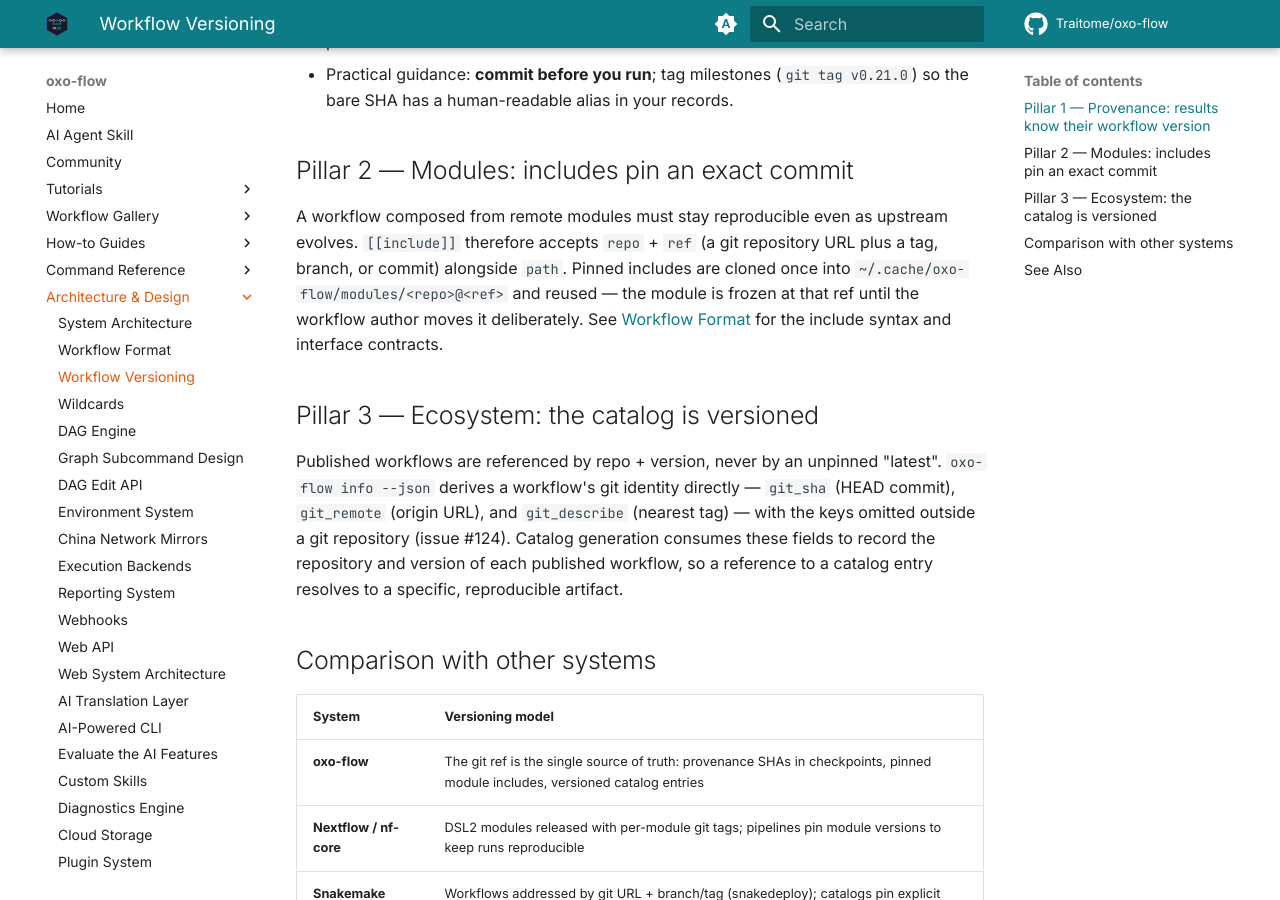
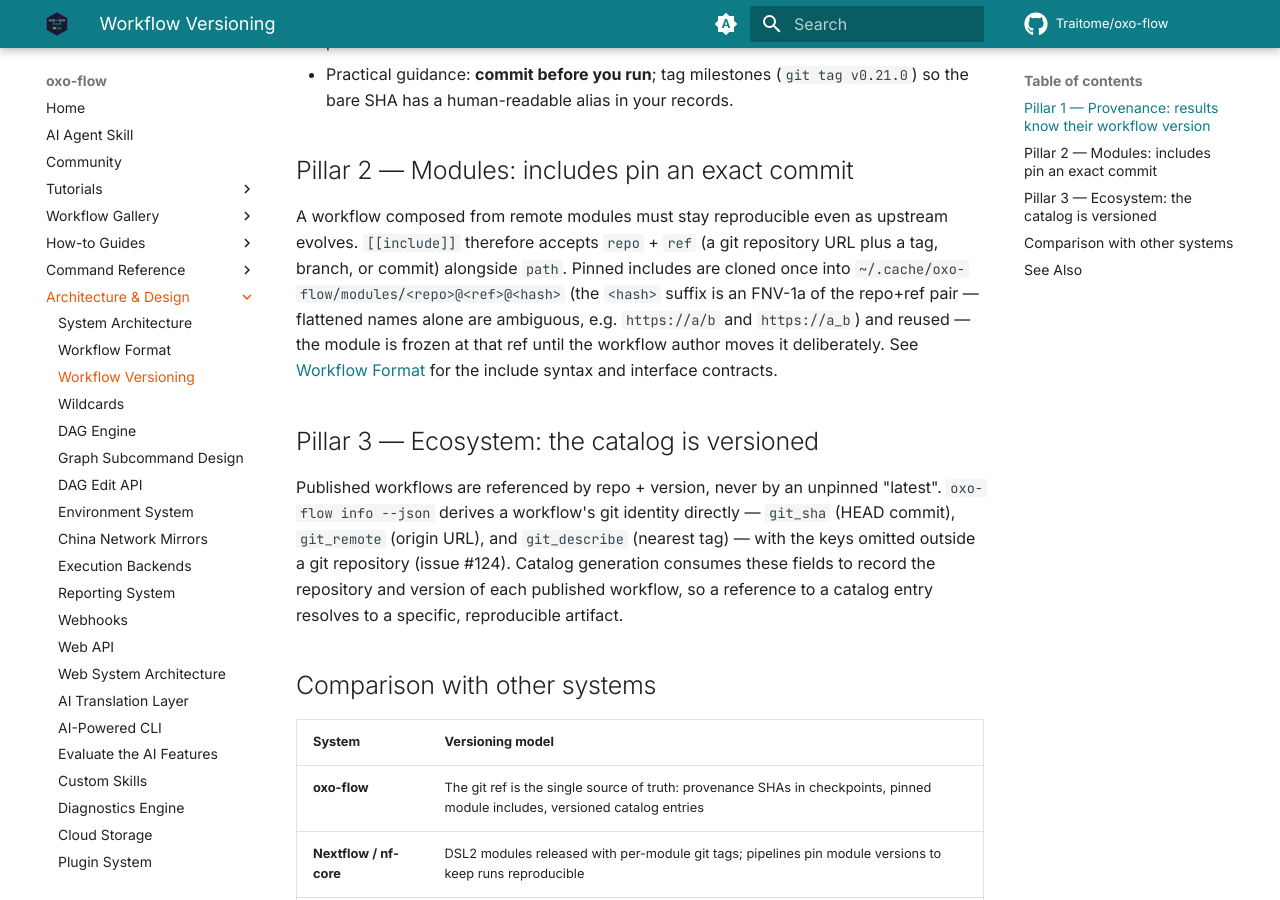
Before and after one commit to Traitome/oxo-flow, an MkDocs documentation site: the page built from docs/guide/src/reference/versioning.md, in a window 1280 px wide and 900 px high, scrolled down 709 px. Built offline with MkDocs 1.6.1 and Material for MkDocs 9.7.7, drawn with Linux system fonts in a browser that asks for light colours; comment, search, counter and statistics services are not loaded; the version menu is left out.

Commit message:
docs(guide): ai session dir resolution + module cache @<hash> naming
- ai.md: sessions archive to ai_sessions/ under the resolved .oxo-flow
  data dir (project-local .oxo-flow/ preferred when it exists, else
  ~/.oxo-flow/) — session.rs resolve_oxo_flow_dir — not unconditionally
  ~/.oxo-flow/ai_sessions/
- versioning.md + workflow-format.md: module cache dirs are
  <repo>@<ref>@<hash> (FNV-1a 64-bit over repo+ref) — the readable
  prefix alone is lossy (https://a/b vs https://a_b collide; issue
  #136). OXO_FLOW_MODULE_CACHE override already documented in
  workflow-format.md

Pure documentation change — no code touched.

Co-Authored-By: Claude <noreply@anthropic.com>

```diff
--- a/docs/guide/src/reference/versioning.md
+++ b/docs/guide/src/reference/versioning.md
@@ -35,9 +35,11 @@ thereby auditable to the exact workflow version that produced it.
 A workflow composed from remote modules must stay reproducible even as
 upstream evolves. `[[include]]` therefore accepts `repo` + `ref` (a git
 repository URL plus a tag, branch, or commit) alongside `path`. Pinned
-includes are cloned once into `~/.cache/oxo-flow/modules/<repo>@<ref>`
-and reused — the module is frozen at that ref until the workflow author
-moves it deliberately. See
+includes are cloned once into
+`~/.cache/oxo-flow/modules/<repo>@<ref>@<hash>` (the `<hash>` suffix is
+an FNV-1a of the repo+ref pair — flattened names alone are ambiguous,
+e.g. `https://a/b` and `https://a_b`) and reused — the module is frozen
+at that ref until the workflow author moves it deliberately. See
 [Workflow Format](workflow-format.md#include-modular-workflow-composition)
 for the include syntax and interface contracts.
 
```
Also changed, not shown: docs/guide/src/commands/ai.md (+3 -2 lines), docs/guide/src/reference/workflow-format.md (+1 -1 lines).
